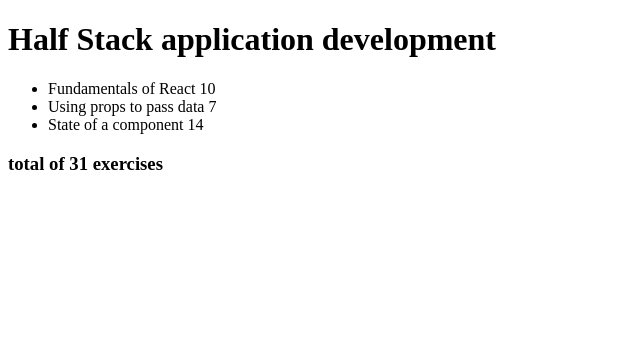
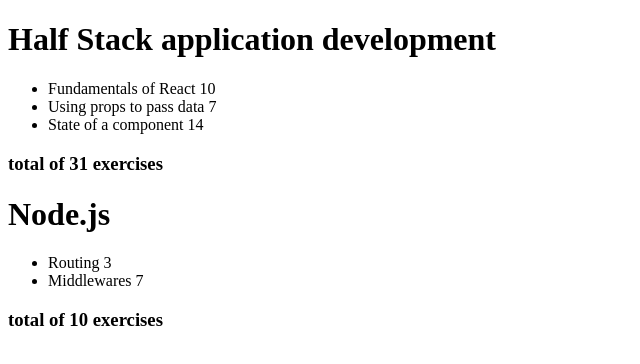
Before and after one commit to makiluke/Full-Stack-Open, a React (Vite) app: page / in a window 1280 px wide. Shown: the top 364 px of the page, without its empty margins (0-640 px from the left). Built offline with nearby package versions, Linux system fonts and the light colour scheme.

Commit message:
finish 2a

```diff
--- a/src/App.tsx
+++ b/src/App.tsx
@@ -1,8 +1,8 @@
-import type { ReactElement, JSXElementConstructor, ReactNode, ReactPortal } from "react"
 import Course from './components/Course'
 
 const App = () => {
-    const course = {
+    const courses = [
+        {
         id: 1,
         name: 'Half Stack application development',
         parts: [
@@ -22,9 +22,27 @@
                 id: 3
             }
         ]
-    }
-
-    return <Course course={course} />
+    },
+        {
+            name: 'Node.js',
+            id: 2,
+            parts: [
+                {
+                name: 'Routing',
+                exercises: 3,
+                id: 1
+        },
+        {
+            name: 'Middlewares',
+                exercises: 7,
+            id: 2
+        }
+        ]
+        }
+]
+    return <div>
+            {courses.map(course => <Course course={course}/>)}
+        </div>
 }
 
 export default App
```
